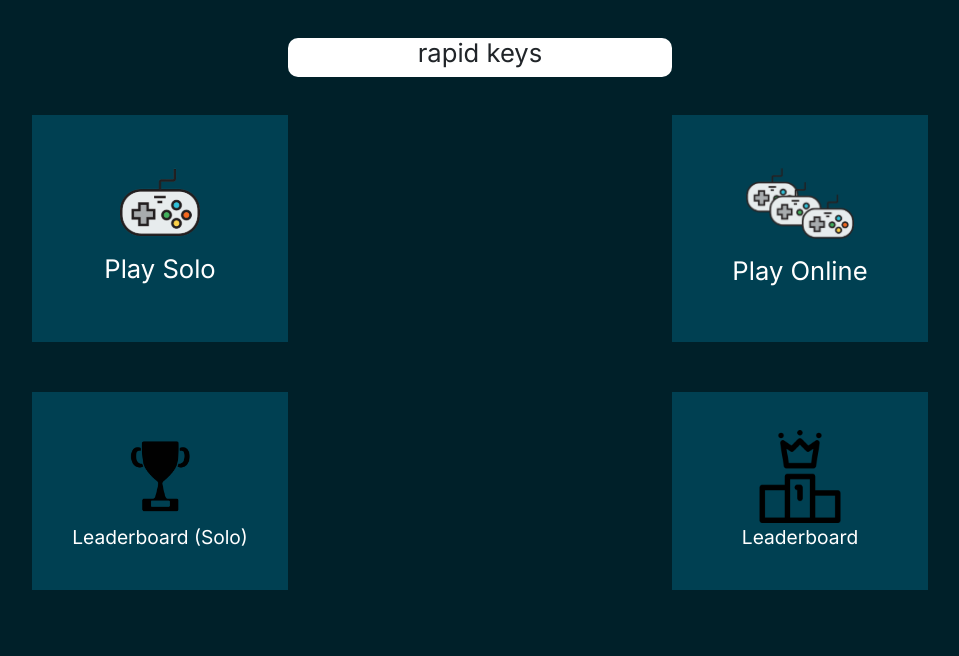
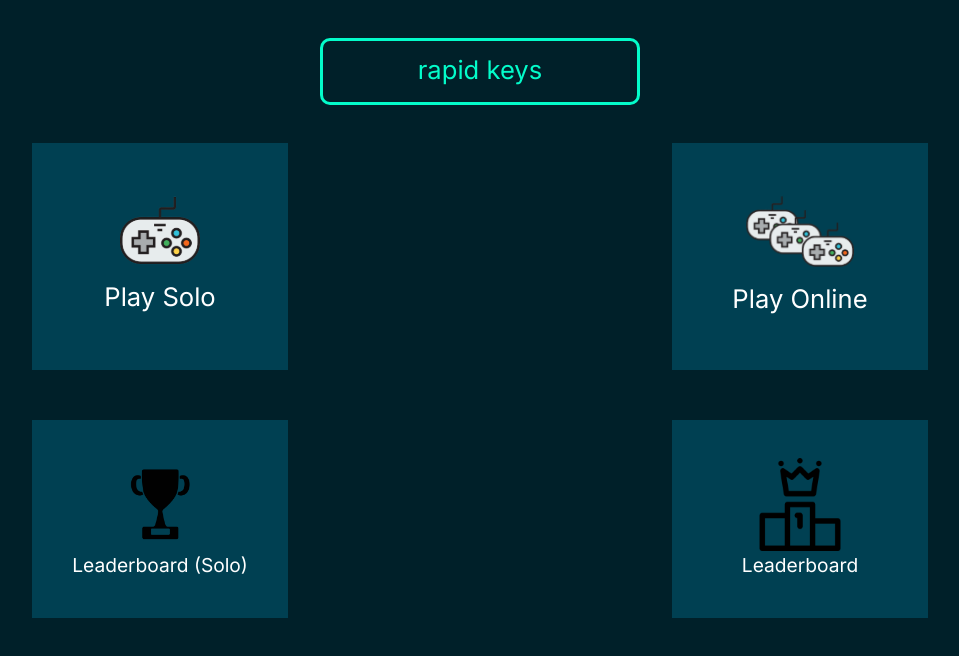
Before and after one commit to cmd-alt-elite/rapid-keys, a React (Create React App) app in the folder rapid-frontend/: page / in a window 1280 px wide. Shown: the top 656 px of the page, without its empty margins (160-1119 px from the left). Built offline with nearby package versions, Linux system fonts and the light colour scheme; no server answers.

Commit message:
prevent pasting and design changes

```diff
--- a/rapid-frontend/src/Game/game.jsx
+++ b/rapid-frontend/src/Game/game.jsx
@@ -79,7 +79,11 @@ class Game extends Component {
         })
     }
 
-    startGame(){
+    preventCopyPaste = (e) => {
+        e.preventDefault();
+      }
+
+    startGame = () => {
         this.setState({
             startedOnce: true,
             started: true,
@@ -161,6 +165,7 @@ class Game extends Component {
                             className={styles.testInput}
                             placeholder="Start typing here..."
                             onChange={(e) => this.handleUserInputChange(e)}
+                            onPaste={(e) => this.preventCopyPaste(e)}
                             autoFocus
                         ></input>
                     </div>
--- a/rapid-frontend/src/Game/game.module.css
+++ b/rapid-frontend/src/Game/game.module.css
@@ -14,7 +14,10 @@
 
 .gameWrapper h3 {
 	margin-left: 2vw;
-	background-color: white;
+	background-color: transparent;
+	border: 3px solid #03fcca;
+	color: #03fcca;
+	margin-top: 15px;
 	width: 20%;
 	padding-top: 1vw;
 	padding-bottom: 1vw;
--- a/rapid-frontend/src/Landing/landing.module.css
+++ b/rapid-frontend/src/Landing/landing.module.css
@@ -9,20 +9,27 @@ body {
 	display: flex;
 	align-items: center;
 	justify-content: center;
-	/* margin-bottom: 3vw; */
-
+	-webkit-touch-callout: none;
+	-webkit-user-select: none;
+	-khtml-user-select: none;
+	-moz-user-select: none;
+	-ms-user-select: none;
+	user-select: none;
 }
 
 .heading {
 	border-radius: 10px;
-	background-color: white;
-	width: 30%;
+	background-color: transparent;
+	border: 3px solid #03fcca;
+	width: 25%;
+	color: #03fcca;
+	padding-top: 14px;
+	padding-bottom: 8px;
 }
 
 .heading>h3 {
 	font-family: 'Inter', sans-serif;
 	font-size: 2vw;
-	cursor: pointer;
 }
 
 .modeSelect {
--- a/rapid-frontend/src/Socket/sockets.css
+++ b/rapid-frontend/src/Socket/sockets.css
@@ -11,28 +11,30 @@
     /* padding-bottom: 0px; */
 }
 
-.matchmakingBtn{
+.matchmakingBtn {
     margin-top: 2vh;
 }
 
 
 .head {
-	border-radius: 10px;
-	background-color: white;
-	width: 30%;
+    border-radius: 10px;
+    background-color: transparent;
+    border: 3px solid #03fcca;
+    width: 25%;
     margin-bottom: 5vh;
+    color: #03fcca;
+    padding-top: 14px;
+    padding-bottom: 8px;
 }
 
 .head>h3 {
-	font-family: 'Inter', sans-serif;
-	font-size: 2vw;
+    font-family: 'Inter', sans-serif;
+    font-size: 2vw;
     cursor: pointer;
 }
 
 .username-field {
-    /* width: 15%; */
-    /* margin-top: 50px; */
-    height: 2vw;
+    height: 3vw;
     margin-bottom: 10px;
 }
 
--- a/rapid-frontend/src/Socket/sockets.js
+++ b/rapid-frontend/src/Socket/sockets.js
@@ -69,11 +69,11 @@ const goHome = ()=>{
   return (
     <div className="socketWrapper">
       <div className="head">
-					<h3 onClick={goHome}>rapid keys</h3>
-				</div>
+        <h3 onClick={goHome}>rapid keys</h3>
+      </div>
 
       <div>
-        <label htmlFor="">Enter a username</label>
+        <label htmlFor="">Enter a username &nbsp;</label>
         <input
           onChange={(event) => {
             setUsername(event.target.value);
@@ -84,7 +84,6 @@ const goHome = ()=>{
       </div>
       <div className="flexDiff"><label htmlFor="">Difficulty</label><div className="difficulty-dropdown"><Dropdown options={options} value={defaultOption} placeholder="Select an option" onChange={onSelect} /></div></div>
       <Button variant="primary" onClick = {makeMatch} className="matchmakingBtn">Start Matchmaking!</Button>
-      {/* <button onClick={makeMatch} className="match-button"> Enter Matchmaking!</button> */}
       {roomvar && <div>
         <h3>Alloted Room :</h3>
         {roomvar}
--- a/rapid-frontend/src/Solo/solo.jsx
+++ b/rapid-frontend/src/Solo/solo.jsx
@@ -37,6 +37,10 @@ class Solo extends Component {
             status: props.status
 
         }
+    }
+
+    preventCopyPaste = (e) => {
+        e.preventDefault();
     }
 
     componentDidMount(){
@@ -133,6 +137,7 @@ class Solo extends Component {
                             className={styles.testInput}
                             placeholder="Start typing here..."
                             onChange={(e) => this.handleUserInputChange(e)}
+                            onPaste={(e) => this.preventCopyPaste(e)}
                             autoFocus
                         ></input>
                     </div>
--- a/rapid-frontend/src/Solo/solo.module.css
+++ b/rapid-frontend/src/Solo/solo.module.css
@@ -2,7 +2,10 @@
 
 .gameWrapper h3 {
 	margin-left: 2vw;
-	background-color: white;
+	background-color: transparent;
+	border: 3px solid #03fcca;
+	color: #03fcca;
+	margin-top: 15px;
 	width: 20%;
 	padding-top: 1vw;
 	padding-bottom: 1vw;
@@ -41,7 +44,8 @@
 
 .inputContainer>input {
 	width: 70%;
-	height: 2vw;
+	height: 4vw;
+	font-size: 20px;
 }
 
 .timer {
@@ -65,8 +69,6 @@
 }
 
 .progress {
-	/* display: flex;  */
-	/* align-items: center; */
 	width: 50%;
 }
 
```
Also changed, not shown: rapid-frontend/src/Landing/landing.jsx (+0 -7 lines).
